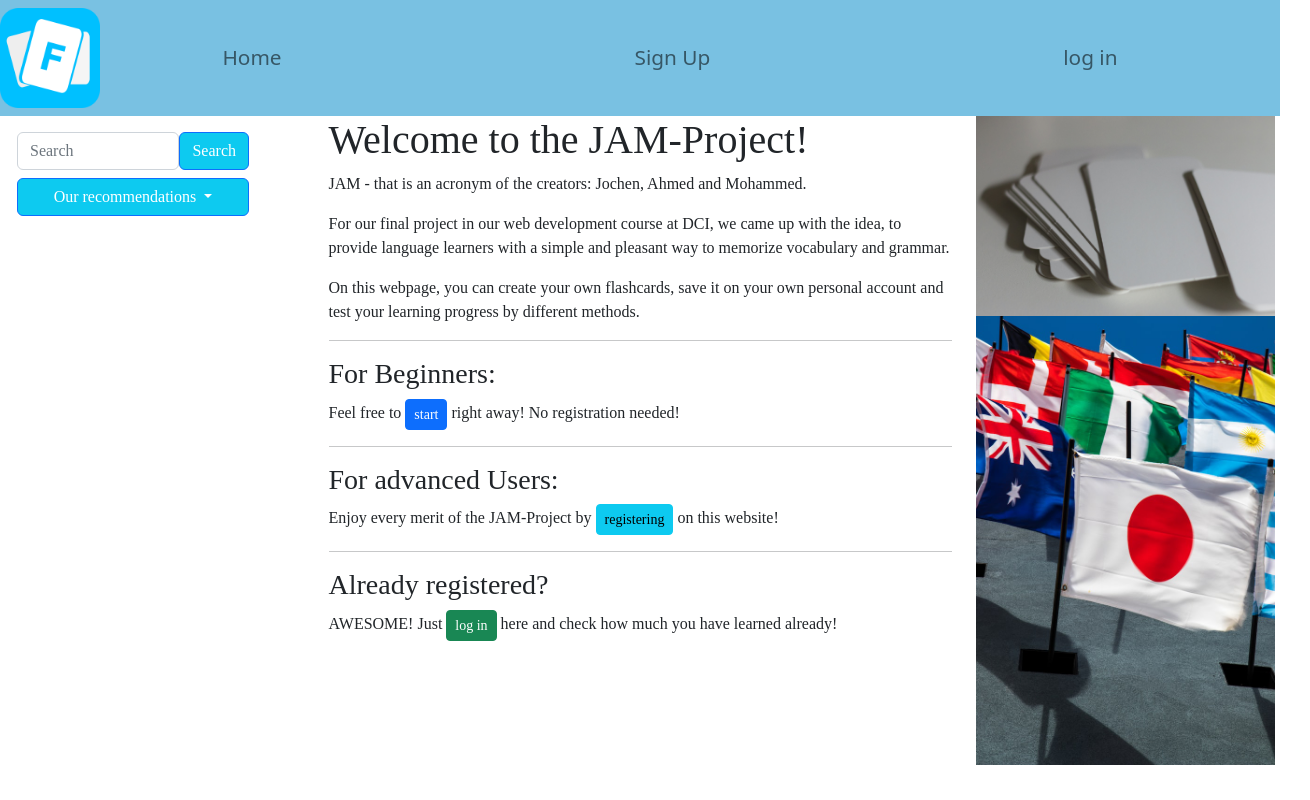
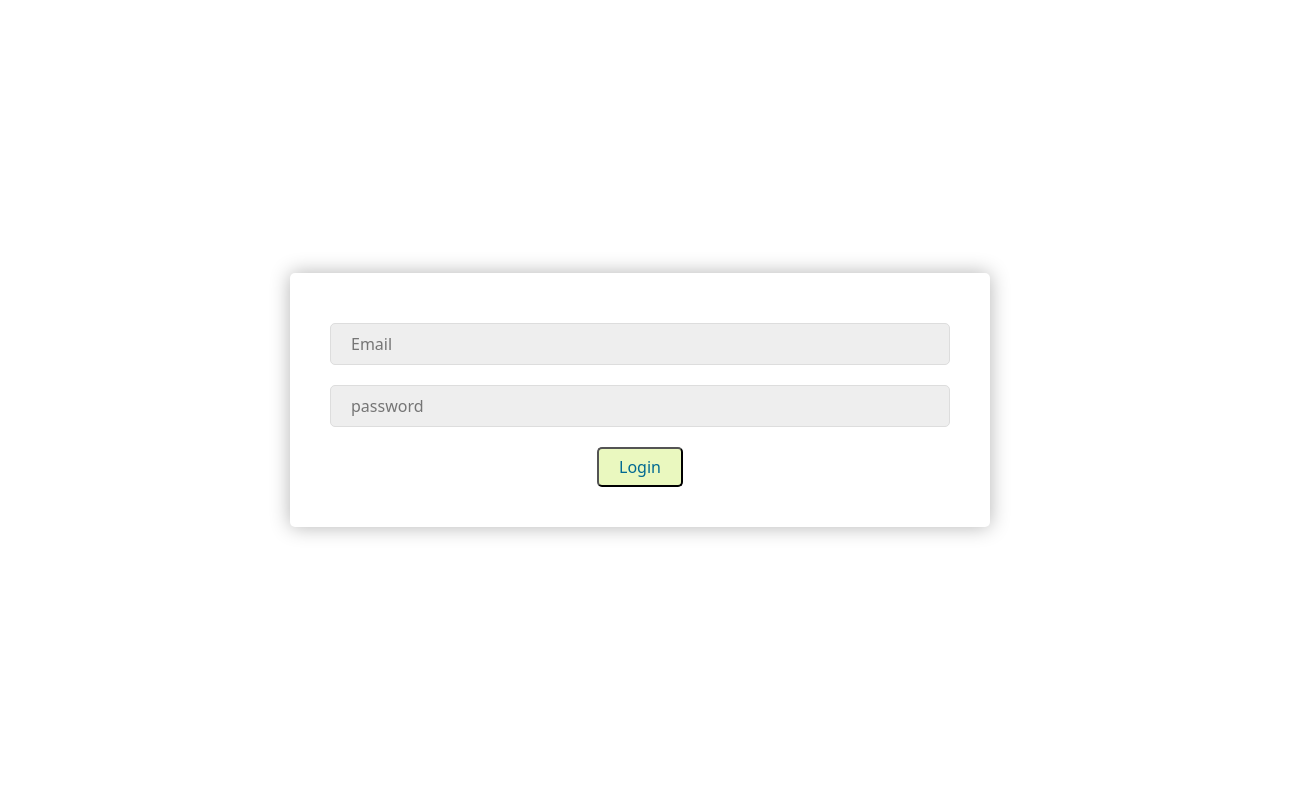
Before and after one commit to JoBeck1/Final-Project-JAM, a React (Create React App) app in the folder frontend/: page / in a window 1280 px wide. Shown: the top 800 px of the page, 1310 px wide, since content can reach past the window. Built offline with nearby package versions, Linux system fonts and the light colour scheme.

Commit message:
fixing login

```diff
--- a/frontend/src/App.js
+++ b/frontend/src/App.js
@@ -1,11 +1,11 @@
 
-import Home from './components/Home';
+
 import LoginForm from './components/LoginForm'
 
 function App() {
   return (
     <div className="App">
- <Home/>
+
  <LoginForm/>
 
 
--- a/frontend/src/components/LoginForm.jsx
+++ b/frontend/src/components/LoginForm.jsx
@@ -10,10 +10,10 @@ export default function App() {
   return (
     <FormWarper>
     <StyledForm onSubmit={handleSubmit(onSubmit)}>
-      <StyledInput type="text" placeholder="Email" {...register("Email", {required: true, pattern: /^\S+@\S+$/i})} />
+      <StyledInput type="email" placeholder="Email" {...register("Email", {required: true, pattern: /^\S+@\S+$/i})} />
       <StyledInput type="password" placeholder="password" {...register("password", {required: true, maxLength: 12})} />
 
-      <StyledButton type="submit" />
+      <StyledButton onSubmit={handleSubmit(onSubmit)} type="submit" >Login</StyledButton>
     </StyledForm>
     </FormWarper>
   );
```
